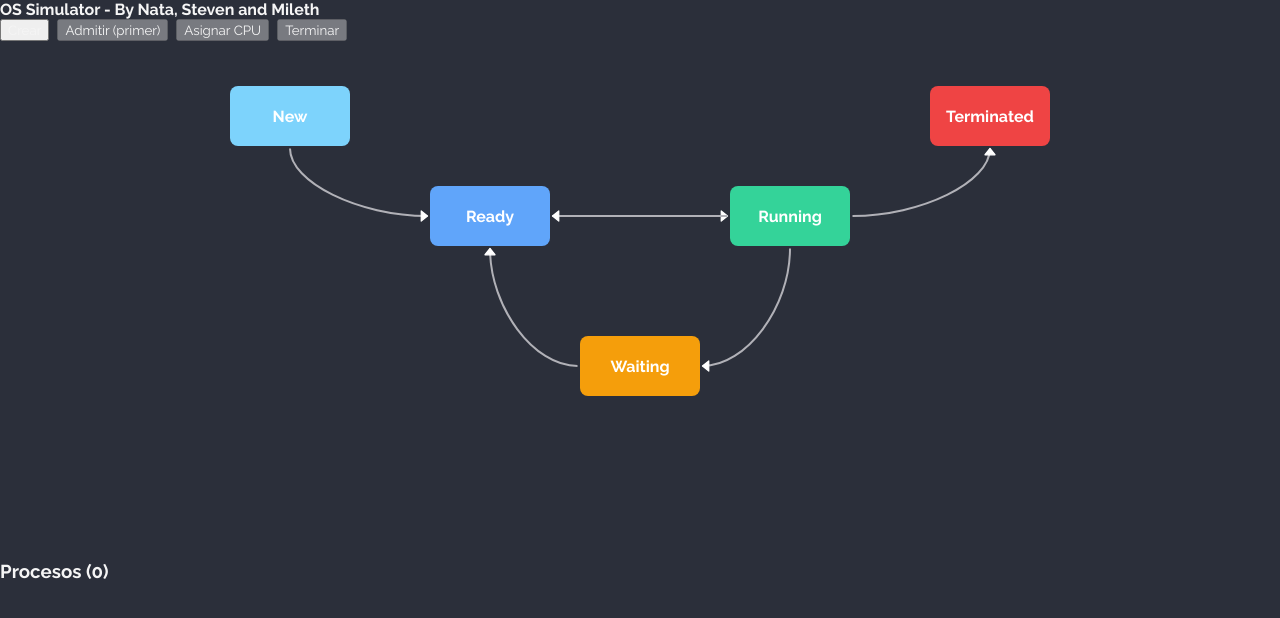
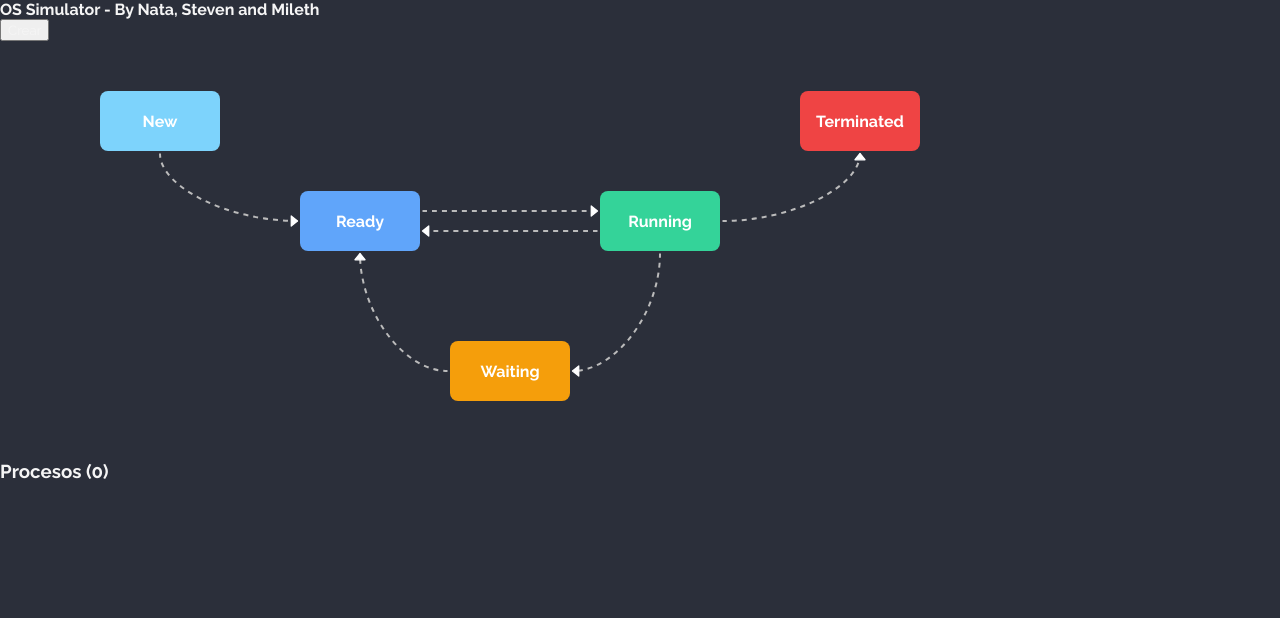
Before and after one commit to Steven-Leon-007/os_process_simulator, a React (Vite) app: page / in a window 1280 px wide. Shown: the top 618 px of the page. Built offline with nearby package versions, Linux system fonts and the light colour scheme.

Commit message:
Added state diagram

```diff
--- a/package.json
+++ b/package.json
@@ -4,7 +4,7 @@
   "version": "0.0.0",
   "type": "module",
   "scripts": {
-    "dev": "vite",
+    "dev": "vite --host",
     "build": "vite build",
     "lint": "eslint .",
     "preview": "vite preview",
--- a/src/components/control-bar/ControlBar.jsx
+++ b/src/components/control-bar/ControlBar.jsx
@@ -3,15 +3,11 @@ import { useSim } from '../../context/SimulationContext'
 
 const ControlBar = () => {
 
-  const { create, state, admit, assignCPU, terminate } = useSim()
-  const firstPid = state.processes.length ? state.processes[0].pid : null
+  const { create } = useSim()
 
   return (
     <div style={{ display: 'flex', gap: 8 }}>
       <button className="button" onClick={() => create(0)}>Crear</button>
-      <button className="button" onClick={() => admit(firstPid)} disabled={!firstPid}>Admitir (primer)</button>
-      <button className="button" onClick={() => assignCPU(firstPid)} disabled={!firstPid}>Asignar CPU</button>
-      <button className="button" onClick={() => terminate(firstPid)} disabled={!firstPid}>Terminar</button>
     </div>
   )
 }
--- a/src/components/state-diagram/StateDiagram.css
+++ b/src/components/state-diagram/StateDiagram.css
@@ -1,10 +1,6 @@
 .sd-container {
   width: 100%;
-  height: 500px;
-}
-
-.sd-container>div:first-child {
-  border: none !important;
+  height: 400px;
 }
 
 .state-node {
@@ -16,6 +12,13 @@
   border-radius: 8px;
   color: white;
   font-weight: bold;
+}
+
+.edge-ready-running{
+  transform: translateY(-10px);
+}
+.edge-running-ready{
+  transform: translateY(10px);
 }
 
 .invisible-handle {
@@ -30,6 +33,6 @@
   stroke-width: 2px;
 }
 
-.react-flow__panel.right{
+.react-flow__panel.right {
   display: none;
 }
--- a/src/components/state-diagram/StateDiagram.jsx
+++ b/src/components/state-diagram/StateDiagram.jsx
@@ -1,16 +1,30 @@
 import React, { useRef, useEffect, useState, useCallback } from "react";
-import { ReactFlow, Handle, Position, MarkerType } from '@xyflow/react';
+import { ReactFlow, Handle, Position, MarkerType, applyNodeChanges, applyEdgeChanges, addEdge } from '@xyflow/react';
 import '@xyflow/react/dist/style.css';
 import { STATES } from '../../services/fsm'
 import "./StateDiagram.css"
 
-const STATE_POSITIONS = {
-  [STATES.NEW]: { x: 100, y: 50 },
-  [STATES.READY]: { x: 300, y: 150 },
-  [STATES.RUNNING]: { x: 600, y: 150 },
-  [STATES.WAITING]: { x: 450, y: 300 },
-  [STATES.TERMINATED]: { x: 800, y: 50 },
+const getPositions = (width) => {
+  if (width < 768) {
+
+    return {
+      [STATES.NEW]: { x: 50, y: 30 },
+      [STATES.READY]: { x: 100, y: 150 },
+      [STATES.RUNNING]: { x: width - 215, y: 150 },
+      [STATES.WAITING]: { x: (width / 2) - 60, y: 300 },
+      [STATES.TERMINATED]: { x: width - 165, y: 30 },
+    };
+  }
+
+  return {
+    [STATES.NEW]: { x: 100, y: 50 },
+    [STATES.READY]: { x: 300, y: 150 },
+    [STATES.RUNNING]: { x: 600, y: 150 },
+    [STATES.WAITING]: { x: 450, y: 300 },
+    [STATES.TERMINATED]: { x: 800, y: 50 },
+  };
 };
+
 
 const STATE_COLORS = {
   [STATES.NEW]: "#7dd3fc",
@@ -21,7 +35,7 @@ const STATE_COLORS = {
 };
 
 // Componente de nodo personalizado
-const StateNode = ({ data, selected }) => {
+const StateNode = ({ data }) => {
   return (
     <div
       className="state-node"
@@ -29,65 +43,32 @@ const StateNode = ({ data, selected }) => {
         backgroundColor: data.color,
       }}
     >
-      <Handle
-        type="target"
-        position={Position.Top}
-        className="invisible-handle"
-        id="target-top"
-      />
-      <Handle
-        type="source"
-        position={Position.Top}
-        className="invisible-handle"
-        id="source-top"
-      />
+      <Handle type="target" position={Position.Top} className="invisible-handle" id="target-top" />
+      <Handle type="source" position={Position.Top} className="invisible-handle" id="source-top" />
+      <Handle type="target" position={Position.Right} className="invisible-handle" id="target-right" />
+      <Handle type="source" position={Position.Right} className="invisible-handle" id="source-right" />
+      <Handle type="target" position={Position.Bottom} className="invisible-handle" id="target-bottom" />
+      <Handle type="source" position={Position.Bottom} className="invisible-handle" id="source-bottom" />
+      <Handle type="target" position={Position.Left} className="invisible-handle" id="target-left" />
+      <Handle type="source" position={Position.Left} className="invisible-handle" id="source-left" />
+      <div className="state-label">{data.label}</div>
+    </div>
+  );
+};
 
-      <Handle
-        type="target"
-        position={Position.Right}
-        className="invisible-handle"
-        id="target-right"
-      />
-      <Handle
-        type="source"
-        position={Position.Right}
-        className="invisible-handle"
-        id="source-right"
-      />
-
-      <Handle
-        type="target"
-        position={Position.Bottom}
-        className="invisible-handle"
-        id="target-bottom"
-      />
-      <Handle
-        type="source"
-        position={Position.Bottom}
-        className="invisible-handle"
-        id="source-bottom"
-      />
-
-      <Handle
-        type="target"
-        position={Position.Left}
-        className="invisible-handle"
-        id="target-left"
-      />
-      <Handle
-        type="source"
-        position={Position.Left}
-        className="invisible-handle"
-        id="source-left"
-      />
-
-      <div className="state-label">{data.label}</div>
+// Nodo que representa un proceso (rectángulo con PID y estado)
+const ProcessNode = ({ data }) => {
+  return (
+    <div className="process-node" style={{ borderColor: data.color }}>
+      <div className="process-pid">P{data.pid}</div>
+      <div className="process-state">{data.state}</div>
     </div>
   );
 };
 
 const nodeTypes = {
   stateNode: StateNode,
+   processNode: ProcessNode,
 };
 
 const StateDiagram = () => {
@@ -95,13 +76,24 @@ const StateDiagram = () => {
   const [edges, setEdges] = useState([]);
   const reactFlowWrapper = useRef(null);
   const [reactFlowInstance, setReactFlowInstance] = useState(null);
+  const [positions, setPositions] = useState(getPositions(window.innerWidth));
+
+  useEffect(() => {
+    const handleResize = () => {
+      setPositions(getPositions(window.innerWidth));
+    };
+
+    window.addEventListener("resize", handleResize);
+    return () => window.removeEventListener("resize", handleResize);
+  }, []);
+
 
   // Inicializar nodos y edges
   useEffect(() => {
     const initialNodes = Object.entries(STATES).map(([key, value]) => ({
       id: value,
       type: "stateNode",
-      position: STATE_POSITIONS[value],
+      position: positions[value],
       data: {
         label: value,
         color: STATE_COLORS[value],
@@ -117,7 +109,12 @@ const StateDiagram = () => {
         sourceHandle: 'source-bottom',
         target: STATES.READY,
         targetHandle: 'target-left',
-        markerEnd: {type: MarkerType.ArrowClosed, color: "#fff"}
+        animated: true,
+        markerEnd: { type: MarkerType.ArrowClosed, color: "#fff" },
+        style: {
+          stroke: "#bbb",
+          strokeDasharray: "5 5",
+        },
       },
       {
         id: "e2",
@@ -125,7 +122,13 @@ const StateDiagram = () => {
         sourceHandle: 'source-right',
         target: STATES.RUNNING,
         targetHandle: 'target-left',
-        markerEnd: {type: MarkerType.ArrowClosed, color: "#fff"}
+        animated: true,
+        markerEnd: { type: MarkerType.ArrowClosed, color: "#fff" },
+        style: {
+          stroke: "#bbb",
+          strokeDasharray: "5 5",
+        },
+        className: "edge-ready-running"
       },
       {
         id: "e3",
@@ -133,7 +136,14 @@ const StateDiagram = () => {
         sourceHandle: 'source-left',
         target: STATES.READY,
         targetHandle: 'target-right',
-        markerEnd: {type: MarkerType.ArrowClosed, color: "#fff"}
+        animated: true,
+        markerEnd: { type: MarkerType.ArrowClosed, color: "#fff" },
+        style: {
+          stroke: "#bbb",
+          strokeDasharray: "5 5",
+        },
+        className: "edge-running-ready"
+
       },
       {
         id: "e4",
@@ -141,7 +151,12 @@ const StateDiagram = () => {
         sourceHandle: 'source-bottom',
         target: STATES.WAITING,
         targetHandle: 'target-right',
-        markerEnd: {type: MarkerType.ArrowClosed, color: "#fff"}
+        animated: true,
+        markerEnd: { type: MarkerType.ArrowClosed, color: "#fff" },
+        style: {
+          stroke: "#bbb",
+          strokeDasharray: "5 5",
+        },
       },
       {
         id: "e5",
@@ -149,7 +164,12 @@ const StateDiagram = () => {
         sourceHandle: 'source-left',
         target: STATES.READY,
         targetHandle: 'target-bottom',
-        markerEnd: {type: MarkerType.ArrowClosed, color: "#fff"}
+        animated: true,
+        markerEnd: { type: MarkerType.ArrowClosed, color: "#fff" },
+        style: {
+          stroke: "#bbb",
+          strokeDasharray: "5 5",
+        },
       },
       {
         id: "e6",
@@ -157,13 +177,28 @@ const StateDiagram = () => {
         sourceHandle: 'source-right',
         target: STATES.TERMINATED,
         targetHandle: 'target-bottom',
-        markerEnd: {type: MarkerType.ArrowClosed, color: "#fff"}
+        animated: true,
+        markerEnd: { type: MarkerType.ArrowClosed, color: "#fff" },
+        style: {
+          stroke: "#bbb",
+          strokeDasharray: "5 5",
+        },
       },
     ];
 
     setNodes(initialNodes);
     setEdges(initialEdges);
   }, []);
+
+  const onNodesChange = useCallback(
+    (changes) => setNodes((nodesSnapshot) => applyNodeChanges(changes, nodesSnapshot)),
+    [],
+  );
+  const onEdgesChange = useCallback(
+    (changes) => setEdges((edgesSnapshot) => applyEdgeChanges(changes, edgesSnapshot)),
+    [],
+  );
+
 
   return (
     <div className="sd-container">
@@ -172,7 +207,6 @@ const StateDiagram = () => {
         style={{
           width: '100%',
           height: '400px',
-          border: '1px solid #e2e8f0',
           borderRadius: '8px'
         }}
       >
@@ -180,19 +214,31 @@ const StateDiagram = () => {
           nodes={nodes}
           edges={edges}
           nodeTypes={nodeTypes}
-          onInit={setReactFlowInstance}
-          fitView
-          nodesDraggable={false}
+          onInit={(instance) => {
+            setReactFlowInstance(instance);
+            instance.setCenter(window.innerWidth / 2, 200, {
+              zoom: 1,
+              duration: 0,
+            });
+          }}
+          nodesDraggable={true}
           nodesConnectable={false}
           elementsSelectable={true}
           panOnScroll={false}
           panOnDrag={false}
+          translateExtent={[[0, 0], [window.innerWidth, 400]]}
           zoomOnScroll={false}
           zoomOnPinch={false}
           zoomOnDoubleClick={false}
           preventScrolling={true}
           minZoom={1}
           maxZoom={1}
+          onNodesChange={onNodesChange}
+          onEdgesChange={onEdgesChange}
+          nodeExtent={[
+            [0, 0],
+            [window.innerWidth, 400],
+          ]}
         />
       </div>
     </div>
```
